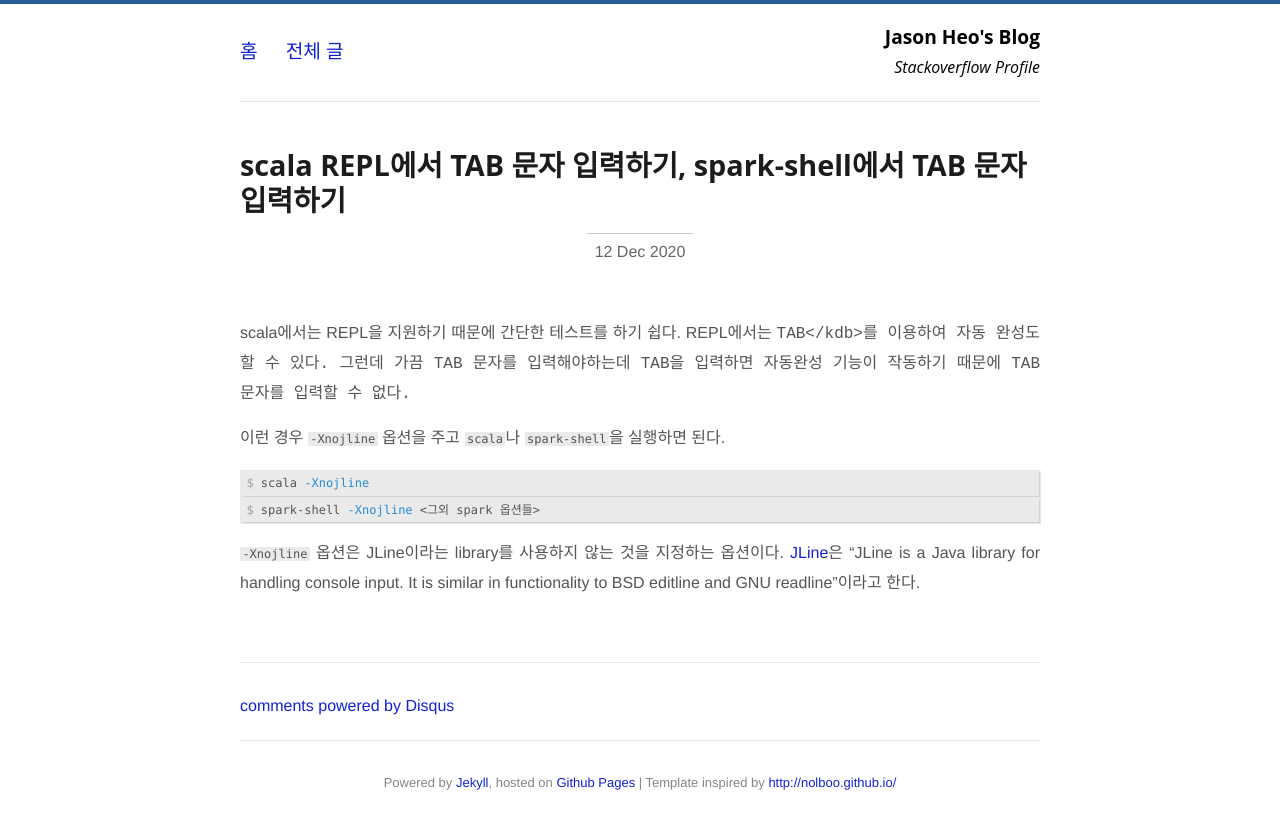
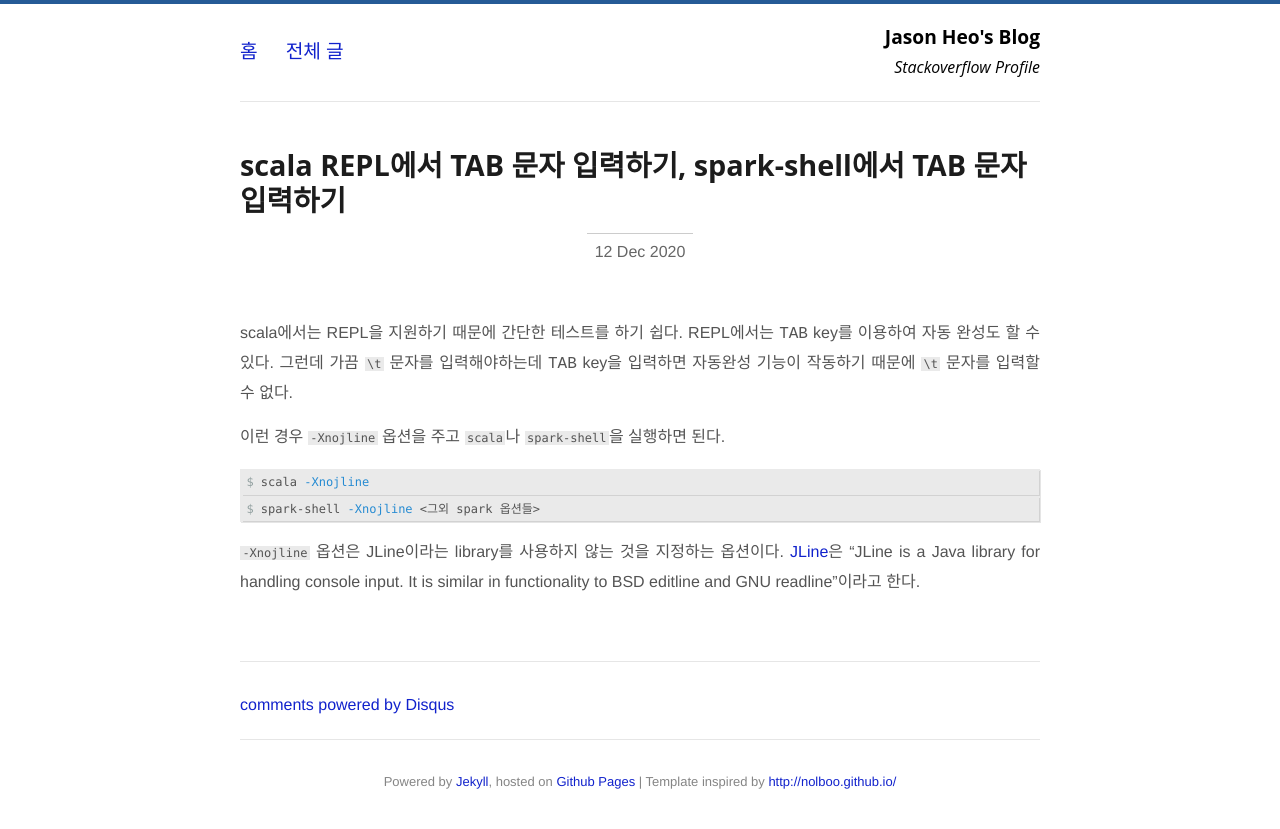
Before and after one commit to jason-heo/jason-heo.github.io, a Jekyll site: the page built from _posts/2020-12-12-scala-nojline.md, in a window 1280 px wide. Shown: the top 829 px of the page. Built offline with Jekyll 4.4.1, drawn with Linux system fonts in a browser that asks for light colours; comment, search, counter and statistics services are not loaded.

Commit message:
tab 표현 방식 수정

```diff
--- a/_posts/2020-12-12-scala-nojline.md
+++ b/_posts/2020-12-12-scala-nojline.md
@@ -4,7 +4,7 @@ title: "scala REPL에서 TAB 문자 입력하기, spark-shell에서 TAB 문자
 categories: "programming"
 ---
 
-scala에서는 REPL을 지원하기 때문에 간단한 테스트를 하기 쉽다. REPL에서는 <kbd>TAB</kdb>를 이용하여 자동 완성도 할 수 있다. 그런데 가끔 TAB 문자를 입력해야하는데 <kbd>TAB</kbd>을 입력하면 자동완성 기능이 작동하기 때문에 TAB 문자를 입력할 수 없다.
+scala에서는 REPL을 지원하기 때문에 간단한 테스트를 하기 쉽다. REPL에서는 <kbd>TAB</kbd> key를 이용하여 자동 완성도 할 수 있다. 그런데 가끔 `\t` 문자를 입력해야하는데 <kbd>TAB</kbd> key을 입력하면 자동완성 기능이 작동하기 때문에 `\t` 문자를 입력할 수 없다.
 
 이런 경우 `-Xnojline` 옵션을 주고 `scala`나 `spark-shell`을 실행하면 된다.
 
```
